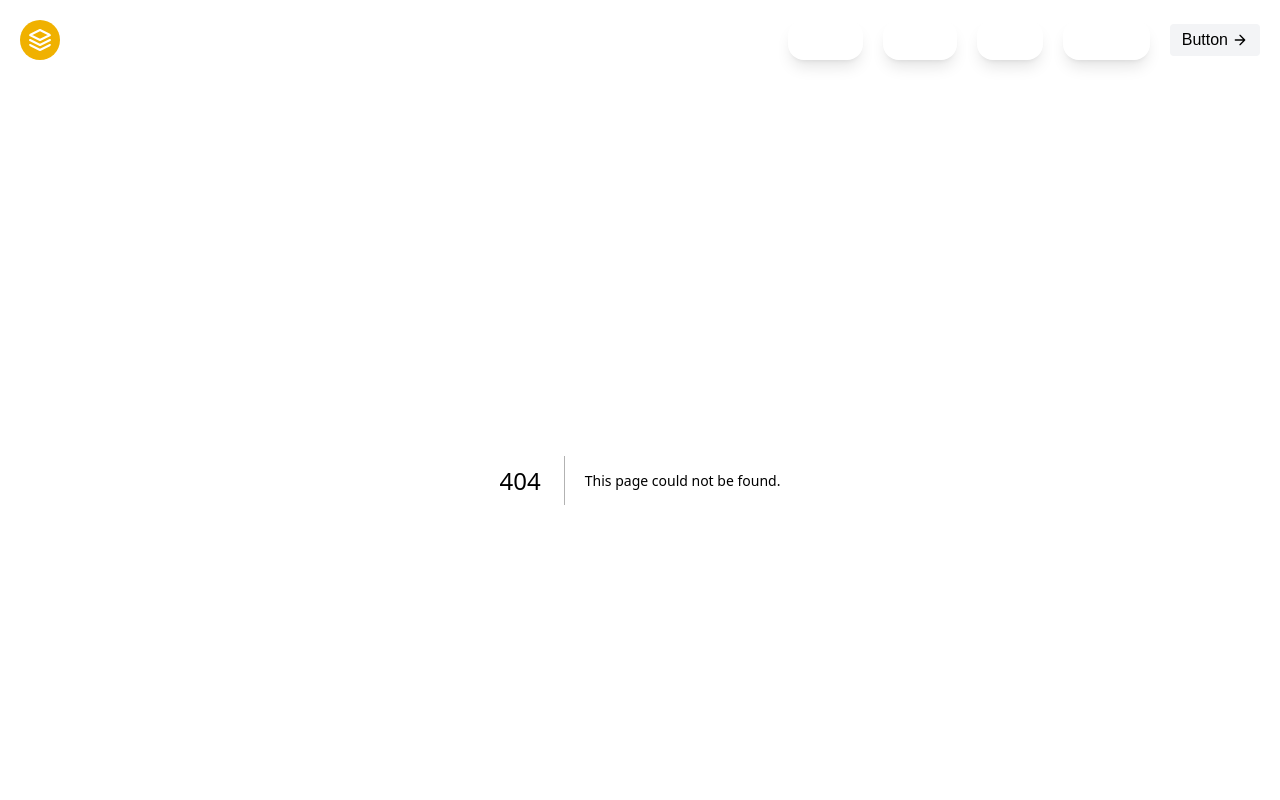
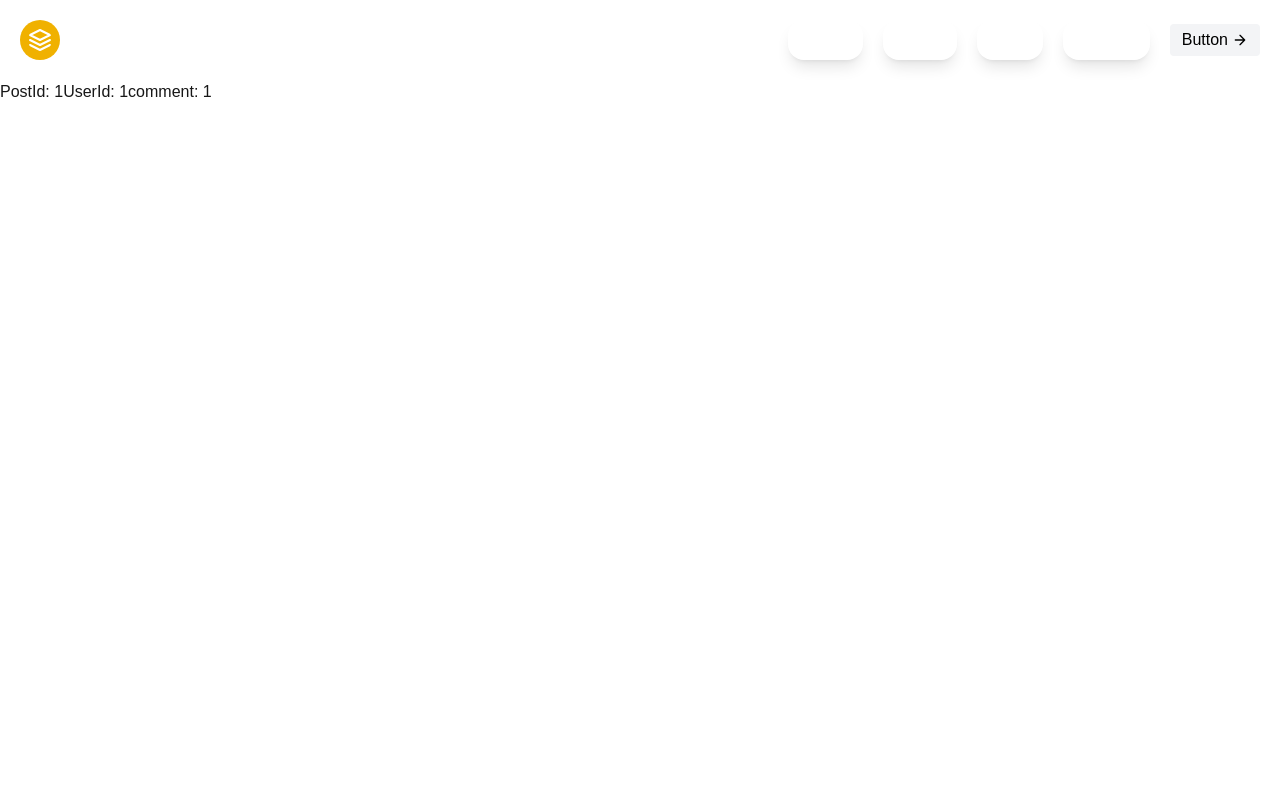
Before and after one commit to Anas-cod-er/learn-next-js, a Next.js app: page /user/1/post/1/comment/1 in a window 1280 px wide. Before the commit this address had no page. Shown: the top 800 px of the page. Built offline with nearby package versions, Linux system fonts and the light colour scheme.

Commit message:
add dynamic nested routed

```diff
--- /dev/null
+++ b/src/app/user/[userId]/post/[postId]/comment/[commentId]/page.jsx
@@ -0,0 +1,14 @@
+import React from 'react'
+
+const CommentId = async ({params}) => {
+    const {userId,postId,commentId} = await params;
+  return (
+    <div>PostId: {postId}
+    UserId: {userId}
+    comment: {commentId}
+    </div>
+
+  )
+}
+
+export default CommentId
```
